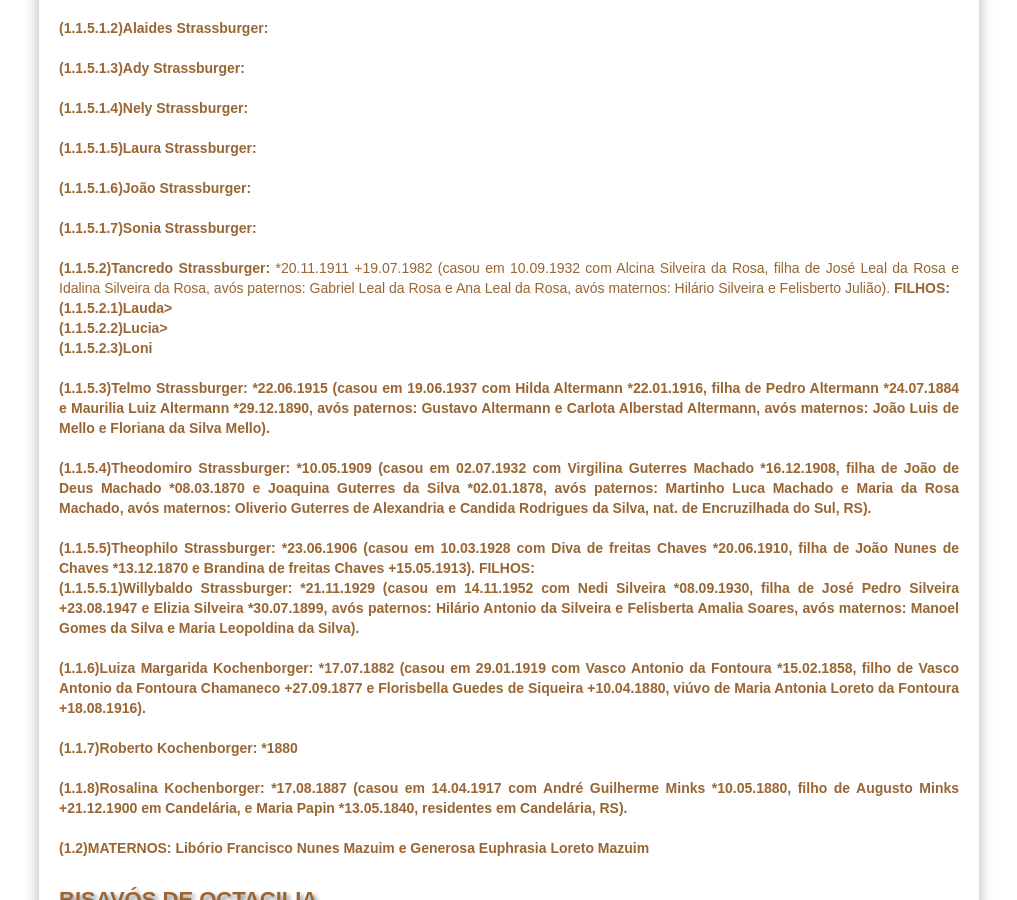
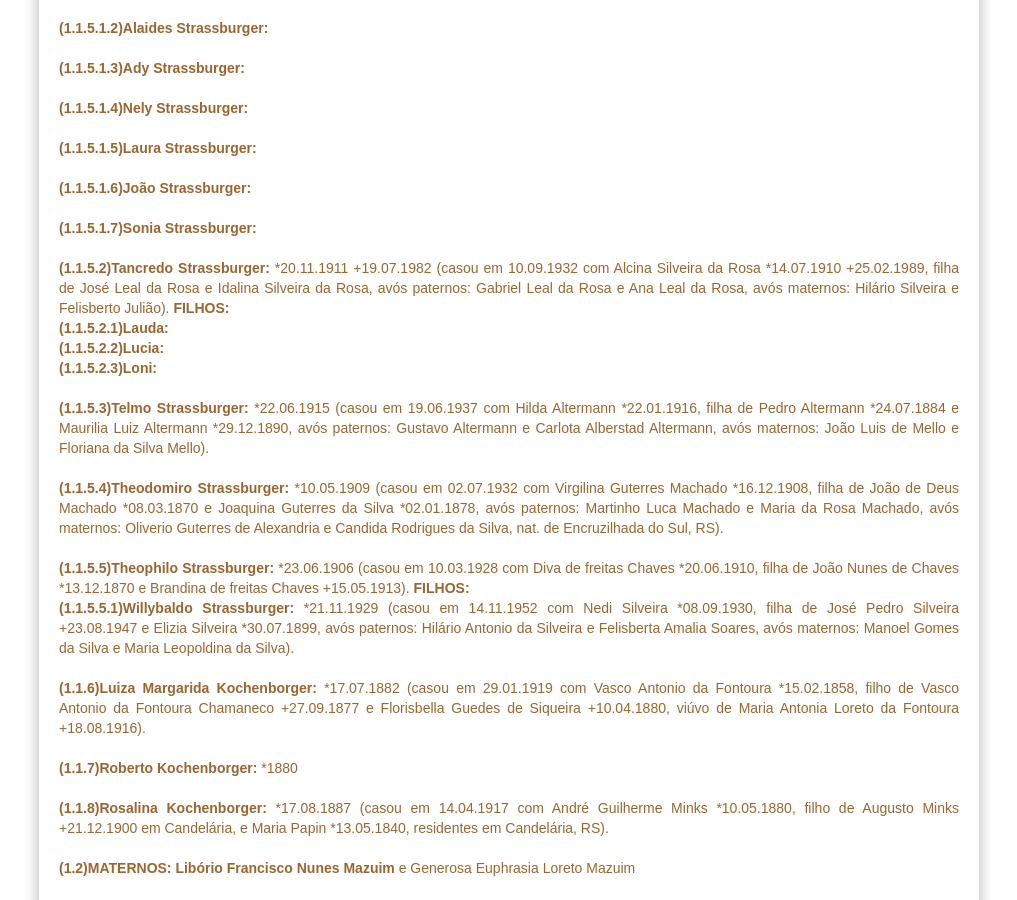
Before and after one commit to claudiovargas1955/claudiovargas1955.github.io, a Jekyll site: the page built from _pages/familia-kochenborger.html, in a window 1280 px wide and 900 px high, scrolled down 2615 px. Shown: the whole window, without its empty margins (131-1148 px from the left). Built offline with Jekyll 4.4.1, drawn with Linux system fonts in a browser that asks for light colours; some web fonts are replaced.

Commit message:
Update familia-kochenborger.html

```diff
--- a/_pages/familia-kochenborger.html
+++ b/_pages/familia-kochenborger.html
@@ -216,12 +216,12 @@
     <b>(1.1.5.1.6)João Strassburger: </b><br><br>
     <b>(1.1.5.1.7)Sonia Strassburger: </b><br><br>
 
-  <b>(1.1.5.2)Tancredo Strassburger: </b>*20.11.1911 +19.07.1982 (casou em 10.09.1932 com Alcina Silveira da Rosa, filha de José Leal da
-  Rosa e Idalina Silveira da Rosa, avós paternos: Gabriel Leal da Rosa e Ana Leal da Rosa, avós maternos: Hilário Silveira e Felisberto
-  Julião). <b>FILHOS: </b><br>
-  <b>(1.1.5.2.1)Lauda><br>
-  <b>(1.1.5.2.2)Lucia><br>
-  <b>(1.1.5.2.3)Loni<br><br>
+  <b>(1.1.5.2)Tancredo Strassburger: </b>*20.11.1911 +19.07.1982 (casou em 10.09.1932 com Alcina Silveira da Rosa *14.07.1910
+  +25.02.1989, filha de José Leal da Rosa e Idalina Silveira da Rosa, avós paternos: Gabriel Leal da Rosa e Ana Leal da Rosa, avós
+  maternos: Hilário Silveira e Felisberto Julião). <b>FILHOS: </b><br>
+  <b>(1.1.5.2.1)Lauda: </b><br>
+  <b>(1.1.5.2.2)Lucia: </b><br>
+  <b>(1.1.5.2.3)Loni: </b><br><br>
 
    <b>(1.1.5.3)Telmo Strassburger: </b>*22.06.1915 (casou em 19.06.1937 com Hilda Altermann *22.01.1916, filha de Pedro Altermann
    *24.07.1884 e Maurilia Luiz Altermann *29.12.1890, avós paternos: Gustavo Altermann e Carlota Alberstad Altermann, avós maternos:
```
